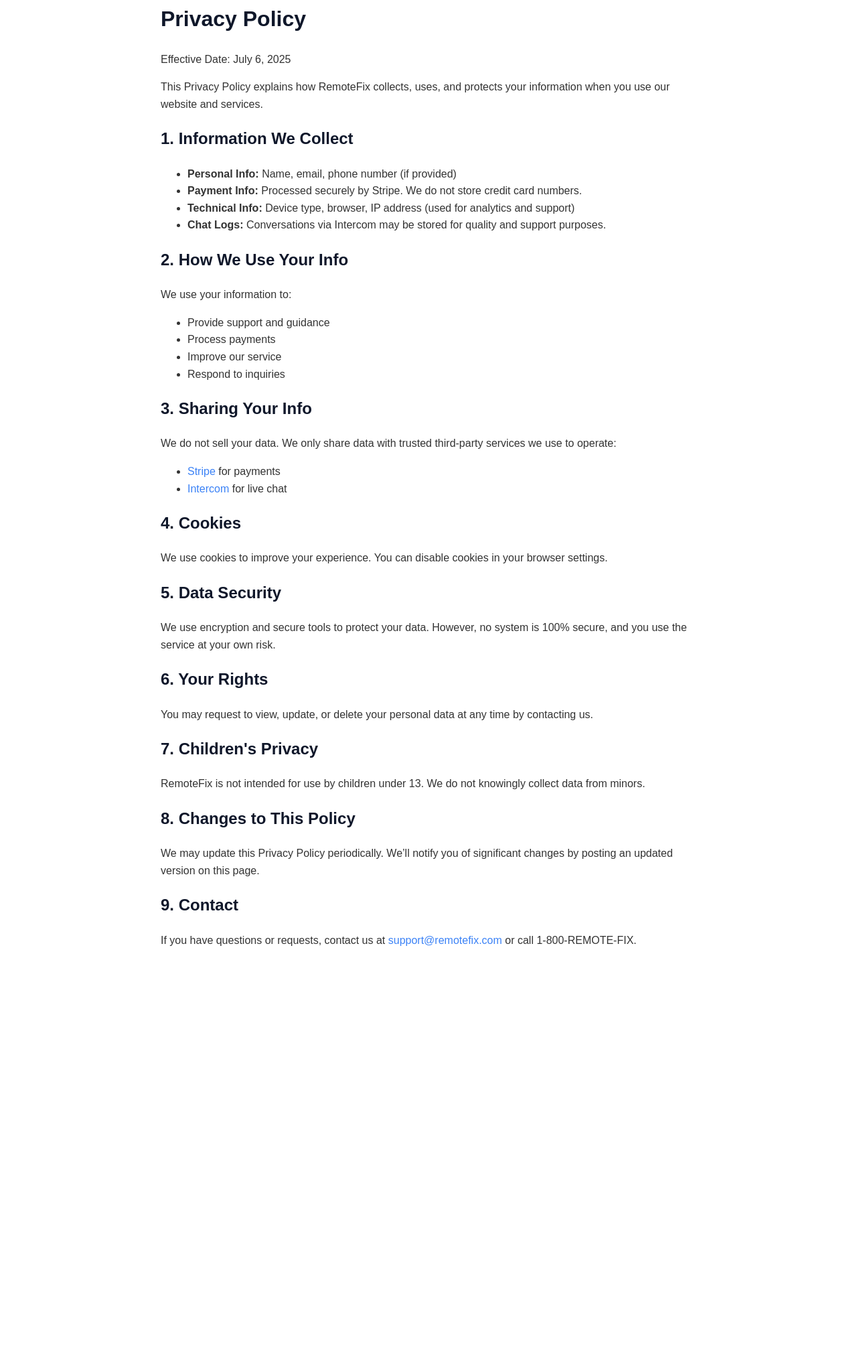
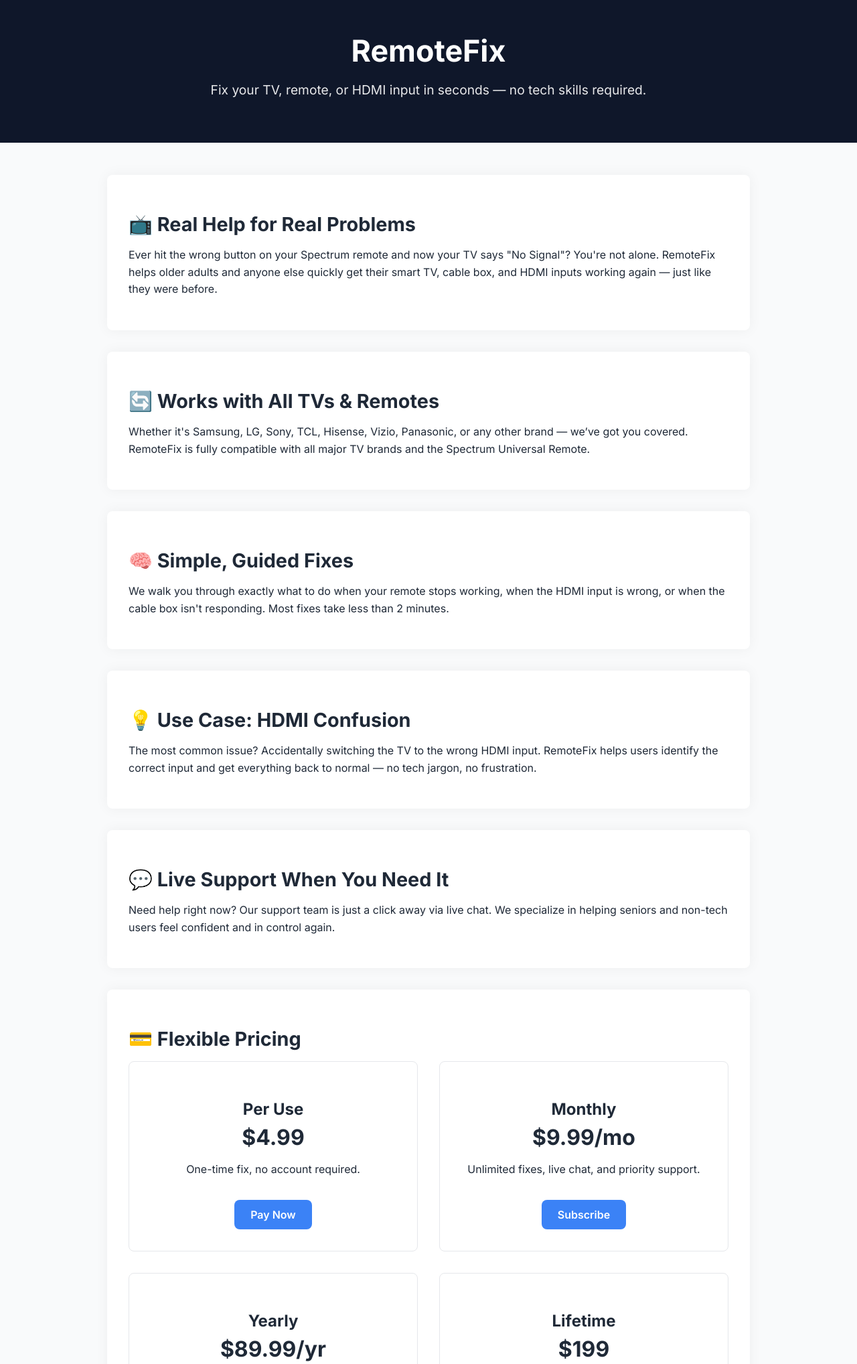
Before and after one commit to Sm0k367/remote-rescue, a plain HTML site: page privacy.html in a window 1280 px wide. Shown: the part 29-2065 px from the top of the page at 67% size. Before the commit the page ends 1477 px from the top, so only its background shows below. Drawn offline with Linux system fonts and the light colour scheme; a script that the page names is missing.

Commit message:
Update privacy.html

```diff
--- a/privacy.html
+++ b/privacy.html
@@ -1,75 +1,126 @@
 <!DOCTYPE html>
 <html lang="en">
 <head>
-  <meta charset="UTF-8">
-  <meta name="viewport" content="width=device-width, initial-scale=1.0">
-  <title>Privacy Policy | RemoteFix</title>
-  <style>
-    body {
-      font-family: Arial, sans-serif;
-      line-height: 1.6;
-      max-width: 800px;
-      margin: 2rem auto;
-      padding: 0 1rem;
-      color: #333;
-    }
-    h1, h2 {
-      color: #0f172a;
-    }
-    a {
-      color: #3b82f6;
-      text-decoration: none;
-    }
-  </style>
+  <meta charset="UTF-8" />
+  <meta name="viewport" content="width=device-width, initial-scale=1.0" />
+  <meta name="description" content="RemoteFix helps you fix your remote control, cable box, and HDMI input problems with one click. Perfect for Spectrum remotes and any TV brand.">
+  <meta name="keywords" content="remote control help, HDMI fix, Spectrum remote, TV input issue, cable box support, smart TV troubleshooting, remote not working, remote support for seniors">
+  <meta name="author" content="RemoteFix Team">
+  <title>RemoteFix — Fix Your TV Remote & HDMI Input in Seconds</title>
+  <link rel="stylesheet" href="https://fonts.googleapis.com/css2?family=Inter:wght@400;600;700&display=swap">
+  <link rel="stylesheet" href="style.css">
 </head>
 <body>
 
-<h1>Privacy Policy</h1>
-<p>Effective Date: July 6, 2025</p>
+<header>
+  <h1>RemoteFix</h1>
+  <p>Fix your TV, remote, or HDMI input in seconds — no tech skills required.</p>
+</header>
 
-<p>This Privacy Policy explains how RemoteFix collects, uses, and protects your information when you use our website and services.</p>
+<div class="container">
 
-<h2>1. Information We Collect</h2>
-<ul>
-  <li><strong>Personal Info:</strong> Name, email, phone number (if provided)</li>
-  <li><strong>Payment Info:</strong> Processed securely by Stripe. We do not store credit card numbers.</li>
-  <li><strong>Technical Info:</strong> Device type, browser, IP address (used for analytics and support)</li>
-  <li><strong>Chat Logs:</strong> Conversations via Intercom may be stored for quality and support purposes.</li>
-</ul>
+  <div class="feature">
+    <h2>📺 Real Help for Real Problems</h2>
+    <p>
+      Ever hit the wrong button on your Spectrum remote and now your TV says "No Signal"? You're not alone. RemoteFix helps older adults and anyone else quickly get their smart TV, cable box, and HDMI inputs working again — just like they were before.
+    </p>
+  </div>
 
-<h2>2. How We Use Your Info</h2>
-<p>We use your information to:</p>
-<ul>
-  <li>Provide support and guidance</li>
-  <li>Process payments</li>
-  <li>Improve our service</li>
-  <li>Respond to inquiries</li>
-</ul>
+  <div class="feature">
+    <h2>🔄 Works with All TVs & Remotes</h2>
+    <p>
+      Whether it's Samsung, LG, Sony, TCL, Hisense, Vizio, Panasonic, or any other brand — we’ve got you covered. RemoteFix is fully compatible with all major TV brands and the Spectrum Universal Remote.
+    </p>
+  </div>
 
-<h2>3. Sharing Your Info</h2>
-<p>We do not sell your data. We only share data with trusted third-party services we use to operate:</p>
-<ul>
-  <li><a href="https://stripe.com">Stripe</a> for payments</li>
-  <li><a href="https://intercom.com">Intercom</a> for live chat</li>
-</ul>
+  <div class="feature">
+    <h2>🧠 Simple, Guided Fixes</h2>
+    <p>
+      We walk you through exactly what to do when your remote stops working, when the HDMI input is wrong, or when the cable box isn't responding. Most fixes take less than 2 minutes.
+    </p>
+  </div>
 
-<h2>4. Cookies</h2>
-<p>We use cookies to improve your experience. You can disable cookies in your browser settings.</p>
+  <div class="feature">
+    <h2>💡 Use Case: HDMI Confusion</h2>
+    <p>
+      The most common issue? Accidentally switching the TV to the wrong HDMI input. RemoteFix helps users identify the correct input and get everything back to normal — no tech jargon, no frustration.
+    </p>
+  </div>
 
-<h2>5. Data Security</h2>
-<p>We use encryption and secure tools to protect your data. However, no system is 100% secure, and you use the service at your own risk.</p>
+  <div class="feature">
+    <h2>💬 Live Support When You Need It</h2>
+    <p>
+      Need help right now? Our support team is just a click away via live chat. We specialize in helping seniors and non-tech users feel confident and in control again.
+    </p>
+  </div>
 
-<h2>6. Your Rights</h2>
-<p>You may request to view, update, or delete your personal data at any time by contacting us.</p>
+  <div class="feature">
+    <h2>💳 Flexible Pricing</h2>
+    <div class="pricing">
+      <div class="plan">
+        <h3>Per Use</h3>
+        <span>$4.99</span>
+        <p>One-time fix, no account required.</p>
+        <a href="https://buy.stripe.com/8wM6px5ycf9pgfK000" target="_blank">Pay Now</a>
+      </div>
+      <div class="plan">
+        <h3>Monthly</h3>
+        <span>$9.99/mo</span>
+        <p>Unlimited fixes, live chat, and priority support.</p>
+        <a href="https://buy.stripe.com/8wM6px5ycf9pgfK000" target="_blank">Subscribe</a>
+      </div>
+      <div class="plan">
+        <h3>Yearly</h3>
+        <span>$89.99/yr</span>
+        <p>Save 25% — best for families and caregivers.</p>
+        <a href="https://buy.stripe.com/8wM6px5ycf9pgfK000" target="_blank">Subscribe</a>
+      </div>
+      <div class="plan">
+        <h3>Lifetime</h3>
+        <span>$199</span>
+        <p>One payment. Forever support.</p>
+        <a href="https://buy.stripe.com/8wM6px5ycf9pgfK000" target="_blank">Buy Lifetime</a>
+      </div>
+    </div>
+  </div>
 
-<h2>7. Children's Privacy</h2>
-<p>RemoteFix is not intended for use by children under 13. We do not knowingly collect data from minors.</p>
+  <div class="cta">
+    <button onclick="window.location.href='https://buy.stripe.com/8wM6px5ycf9pgfK000'">Fix My Remote Now</button>
+    <p>Prefer to talk? Call us at <strong>1-800-REMOTE-FIX</strong><br>Email: <a href="mailto:support@remotefix.com">support@remotefix.com</a></p>
+  </div>
 
-<h2>8. Changes to This Policy</h2>
-<p>We may update this Privacy Policy periodically. We’ll notify you of significant changes by posting an updated version on this page.</p>
+</div>
 
-<h2>9. Contact</h2>
-<p>If you have questions or requests, contact us at <a href="mailto:support@remotefix.com">support@remotefix.com</a> or call 1-800-REMOTE-FIX.</p>
+<footer>
+  &copy; 2025 RemoteFix. All rights reserved. |
+  <a href="terms.html">Terms of Service</a> |
+  <a href="privacy.html">Privacy Policy</a><br>
+  Contact: <a href="mailto:support@remotefix.com">support@remotefix.com</a> | Phone: 1-800-REMOTE-FIX
+</footer>
+
+<!-- Intercom Loader -->
+<script>
+(function(){
+  var w=window; var ic=w.Intercom;
+  if(typeof ic==="function"){
+    ic('reattach_activator');
+    ic('update',w.intercomSettings);
+  } else {
+    var d=document; var i=function(){i.c(arguments);};
+    i.q=[]; i.c=function(args){i.q.push(args);}; w.Intercom=i;
+    var l=function(){
+      var s=d.createElement('script');
+      s.type='text/javascript'; s.async=true;
+      s.src='https://widget.intercom.io/widget/mvbj6qcv';
+      var x=d.getElementsByTagName('script')[0];
+      x.parentNode.insertBefore(s,x);
+    };
+    if(document.readyState==='complete'){ l(); }
+    else if(w.attachEvent){ w.attachEvent('onload',l); }
+    else { w.addEventListener('load',l,false); }
+  }
+})();
+</script>
 
 </body>
 </html>
```
